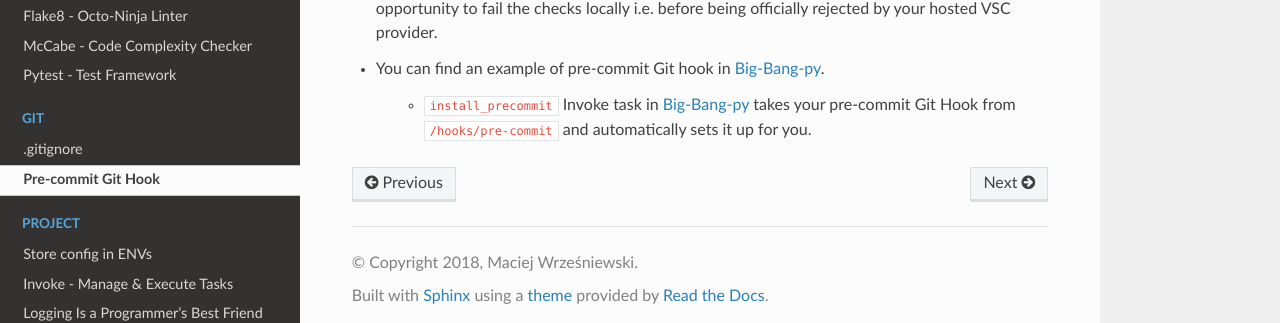
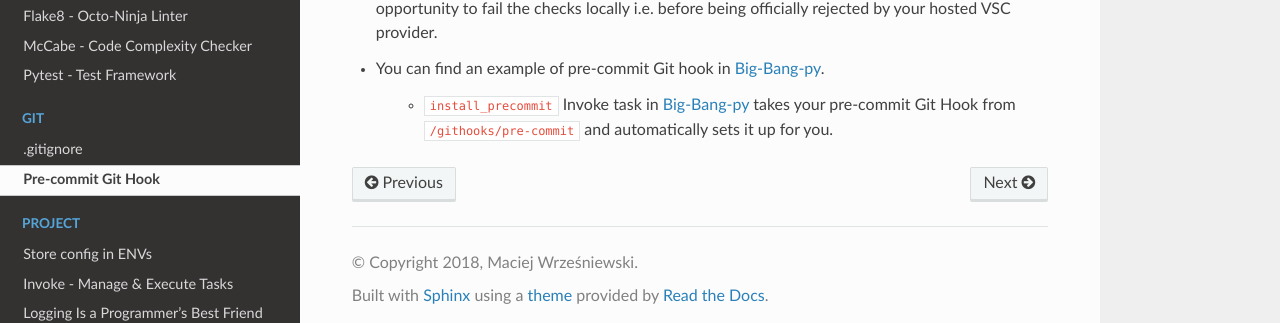
Before and after one commit to RTBHOUSE/here-be-pythons, a Sphinx documentation site: the page built from docs/source/git/pre-commit.rst, in a window 1280 px wide. Shown: the part 480-803 px from the top of the page. Built offline with Sphinx 7.4.7 and the Read the Docs theme 2.0.0, drawn with Linux system fonts in a browser that asks for light colours.

Commit message:
Fix broken links

```diff
--- a/docs/source/git/pre-commit.rst
+++ b/docs/source/git/pre-commit.rst
@@ -17,6 +17,6 @@
 
 + Pre-commit Git hook is a match made in heaven when combined with properly configured :ref:`Continuous Integration<project_ci>`. It can save you a lot of time (and nerves!) when you have a solid opportunity to fail the checks locally i.e. before being officially rejected by your hosted VSC provider.
 
-+ You can find an example of pre-commit Git hook in `Big-Bang-py <https://github.com/RTBHOUSE/big-bang-py/blob/master/%7B%7Bcookiecutter.project_dir%7D%7D/hooks/pre-commit>`_.
++ You can find an example of pre-commit Git hook in `Big-Bang-py <https://github.com/RTBHOUSE/big-bang-py/blob/master/%7B%7Bcookiecutter.project_dir%7D%7D/githooks/pre-commit>`_.
 
-    + ``install_precommit`` Invoke task in `Big-Bang-py <https://github.com/RTBHOUSE/big-bang-py/blob/master/%7B%7Bcookiecutter.project_dir%7D%7D/tasks.py#L27-L35>`_ takes your pre-commit Git Hook from ``/hooks/pre-commit`` and automatically sets it up for you.
+    + ``install_precommit`` Invoke task in `Big-Bang-py <https://github.com/RTBHOUSE/big-bang-py/blob/master/%7B%7Bcookiecutter.project_dir%7D%7D/tasks.py#L27-L35>`_ takes your pre-commit Git Hook from ``/githooks/pre-commit`` and automatically sets it up for you.
--- a/docs/source/python/flake8.rst
+++ b/docs/source/python/flake8.rst
@@ -27,7 +27,7 @@
 
     + An interesting example is `flake8-html <https://github.com/lordmauve/flake8-html>`_, which generates readable Flake8 HTML report (works similar to `coverage html`).
 
-+ It is recommended to include Flake8 in your linting Invoke task and also to run it during pre-commit Git hook. Example of both can be found in Big-Bang-py, see `tasks.py <https://github.com/RTBHOUSE/big-bang-py/blob/master/%7B%7Bcookiecutter.project_dir%7D%7D/tasks.py#L54-L58>`_ and `pre-commit <https://github.com/RTBHOUSE/big-bang-py/blob/master/%7B%7Bcookiecutter.project_dir%7D%7D/hooks/pre-commit#L61-L77>`_.
++ It is recommended to include Flake8 in your linting Invoke task and also to run it during pre-commit Git hook. Example of both can be found in Big-Bang-py, see `tasks.py <https://github.com/RTBHOUSE/big-bang-py/blob/master/%7B%7Bcookiecutter.project_dir%7D%7D/tasks.py#L54-L58>`_ and `pre-commit <https://github.com/RTBHOUSE/big-bang-py/blob/master/%7B%7Bcookiecutter.project_dir%7D%7D/githooks/pre-commit#L61-L77>`_.
 
 + To manage edge cases, exclude Flake8 checking:
 
--- a/docs/source/python/isort.rst
+++ b/docs/source/python/isort.rst
@@ -15,7 +15,7 @@
 
     + An example of preconfigured ``.isort.cfg`` is in `Big-Bang-py <https://github.com/RTBHOUSE/big-bang-py/blob/master/%7B%7Bcookiecutter.project_dir%7D%7D/.isort.cfg>`_.
 
-+ It is recommended to include isort in your linting Invoke task and also to run it during pre-commit Git hook. Example of both can be found in Big-Bang-py, see `tasks.py <https://github.com/RTBHOUSE/big-bang-py/blob/master/%7B%7Bcookiecutter.project_dir%7D%7D/tasks.py#L41-L46>`_ and `pre-commit <https://github.com/RTBHOUSE/big-bang-py/blob/master/%7B%7Bcookiecutter.project_dir%7D%7D/hooks/pre-commit#L36-L45>`_ files.
++ It is recommended to include isort in your linting Invoke task and also to run it during pre-commit Git hook. Example of both can be found in Big-Bang-py, see `tasks.py <https://github.com/RTBHOUSE/big-bang-py/blob/master/%7B%7Bcookiecutter.project_dir%7D%7D/tasks.py#L41-L46>`_ and `pre-commit <https://github.com/RTBHOUSE/big-bang-py/blob/master/%7B%7Bcookiecutter.project_dir%7D%7D/githooks/pre-commit#L36-L45>`_ files.
 
 + To manage edge cases, `disable isort <https://github.com/timothycrosley/isort#skip-processing-of-imports-outside-of-configuration>`_:
 
--- a/docs/source/python/yapf.rst
+++ b/docs/source/python/yapf.rst
@@ -15,7 +15,7 @@
 
     + You may find pre-configured ``.style.yapf`` in `Big-Bang-py <https://github.com/RTBHOUSE/big-bang-py/blob/master/%7B%7Bcookiecutter.project_dir%7D%7D/.style.yapf>`_.
 
-+ It is recommended to include YAPF in your linting Invoke task and also to run it during pre-commit Git hook. Example of both can be found in Big-Bang-py, see `tasks.py <https://github.com/RTBHOUSE/big-bang-py/blob/master/%7B%7Bcookiecutter.project_dir%7D%7D/tasks.py#L48-L52)>`_ and `pre-commit <https://github.com/RTBHOUSE/big-bang-py/blob/master/%7B%7Bcookiecutter.project_dir%7D%7D/hooks/pre-commit#L47-L59>`_.
++ It is recommended to include YAPF in your linting Invoke task and also to run it during pre-commit Git hook. Example of both can be found in Big-Bang-py, see `tasks.py <https://github.com/RTBHOUSE/big-bang-py/blob/master/%7B%7Bcookiecutter.project_dir%7D%7D/tasks.py#L48-L52)>`_ and `pre-commit <https://github.com/RTBHOUSE/big-bang-py/blob/master/%7B%7Bcookiecutter.project_dir%7D%7D/githooks/pre-commit#L47-L59>`_.
 
 + To manage edge cases, `disable YAPF <https://github.com/google/yapf#why-does-yapf-destroy-my-awesome-formatting>`_:
 
```
